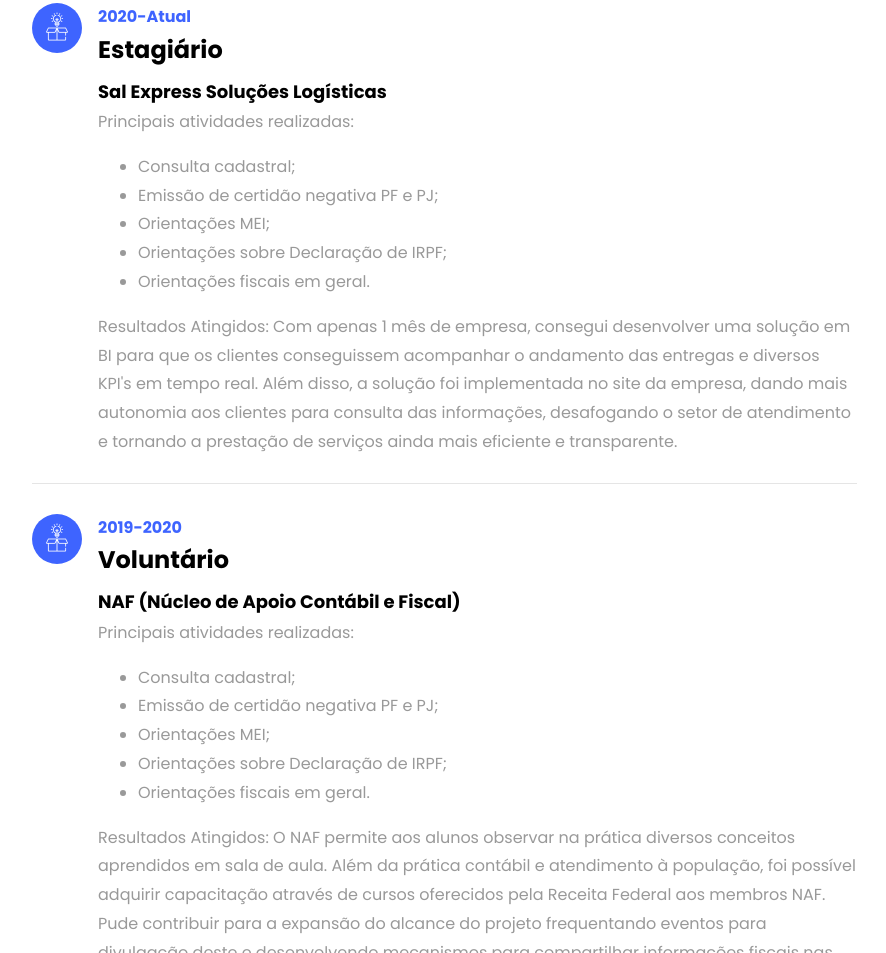
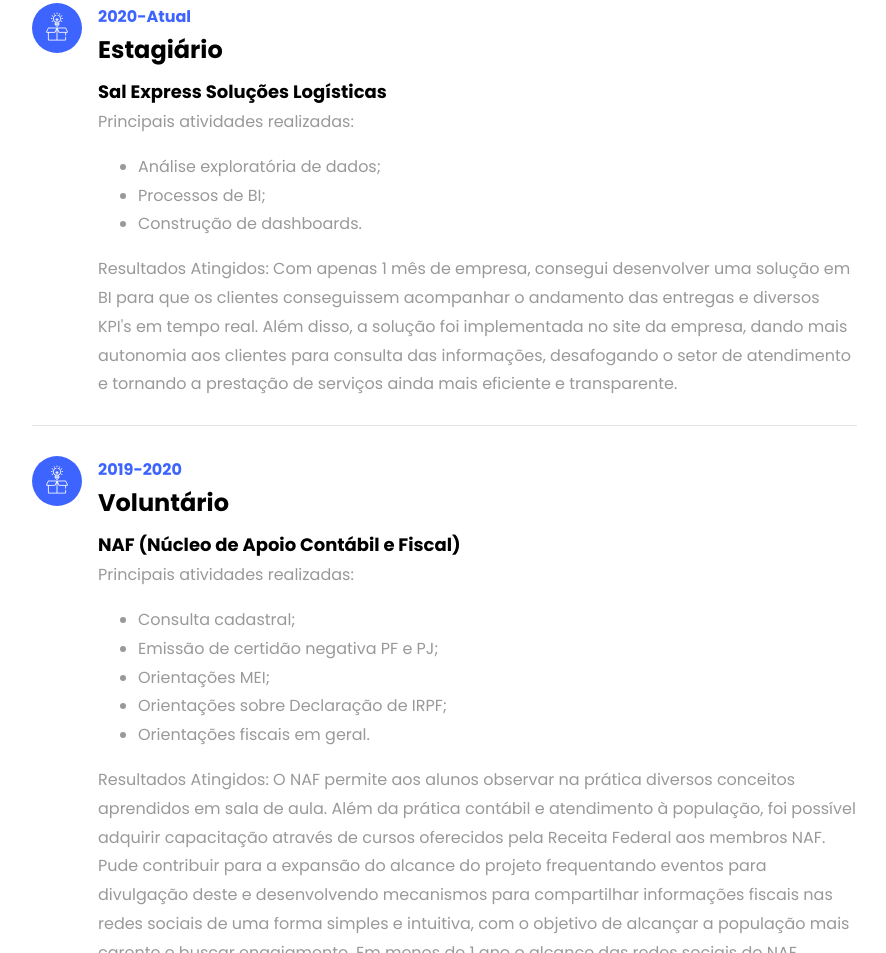
Before and after one commit to julioszeferino/meuportfolio, a plain HTML site: page index.html in a window 1280 px wide. Shown: the part 2284-3237 px from the top of the page, without its empty margins (338-1224 px from the left). Drawn offline with Linux system fonts and the light colour scheme; files whose address does not match are found by name.

Commit message:
Update index.html

```diff
--- a/index.html
+++ b/index.html
@@ -176,11 +176,9 @@
 								<span class="position">Sal Express Soluções Logísticas</span>
 								<p>Principais atividades realizadas:</p>
 								<ul>
-									<li>Consulta cadastral;</li>
-									<li>Emissão de certidão negativa PF e PJ;</li>
-									<li>Orientações MEI;</li>
-									<li>Orientações sobre Declaração de IRPF;</li>
-									<li>Orientações fiscais em geral.</li>
+									<li>Análise exploratória de dados;</li>
+									<li>Processos de BI;</li>
+									<li>Construção de dashboards.</li>
 								</ul>
 								<p>Resultados Atingidos: Com apenas 1 mês de empresa, consegui desenvolver uma solução em BI para que os clientes conseguissem acompanhar o andamento das entregas e diversos KPI's em tempo real. Além disso, a solução foi implementada no site da empresa, dando mais autonomia aos clientes para consulta das informações, desafogando o setor de atendimento e tornando a prestação de serviços ainda mais eficiente e transparente.</p>
 							</div>
```
